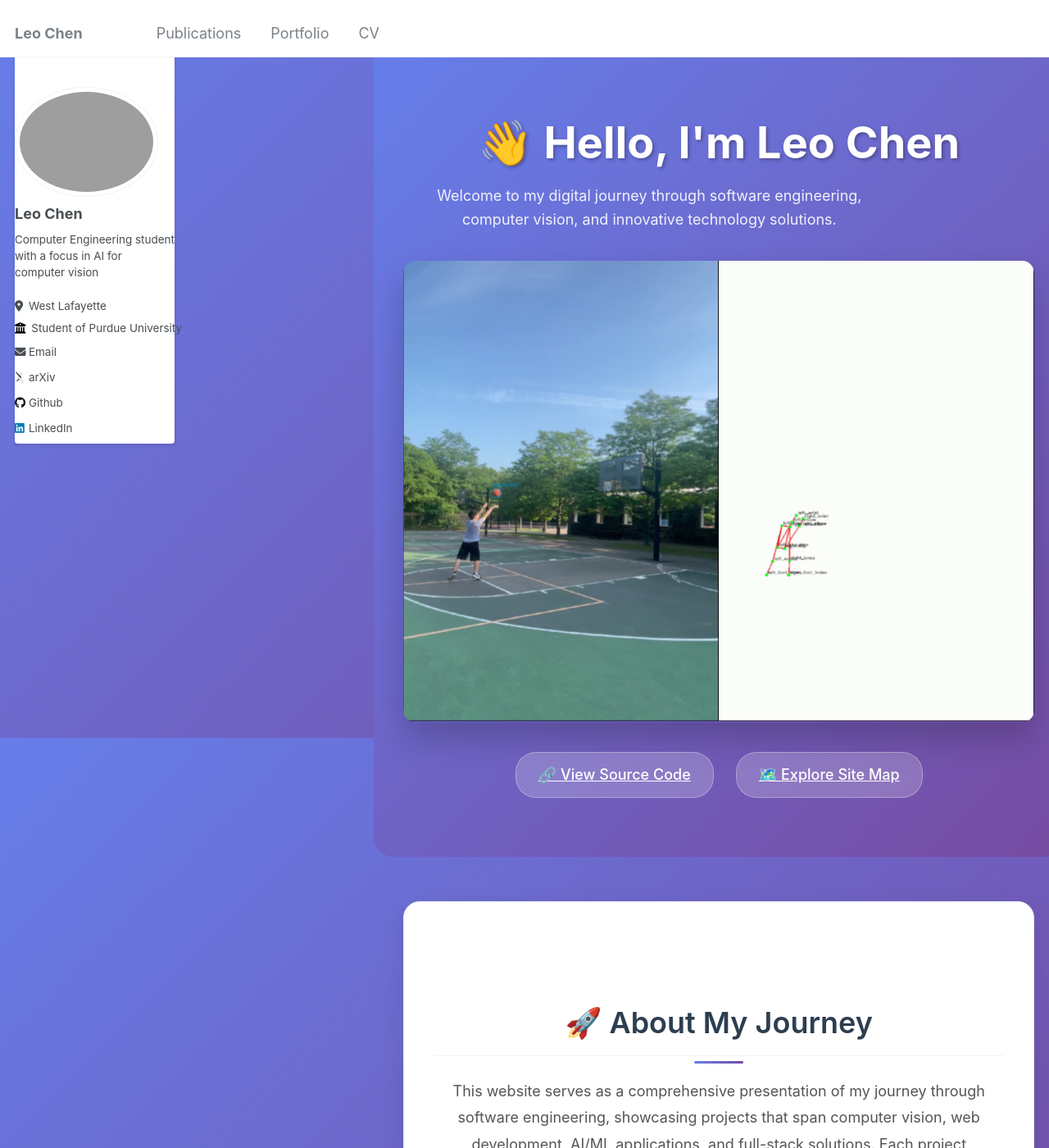
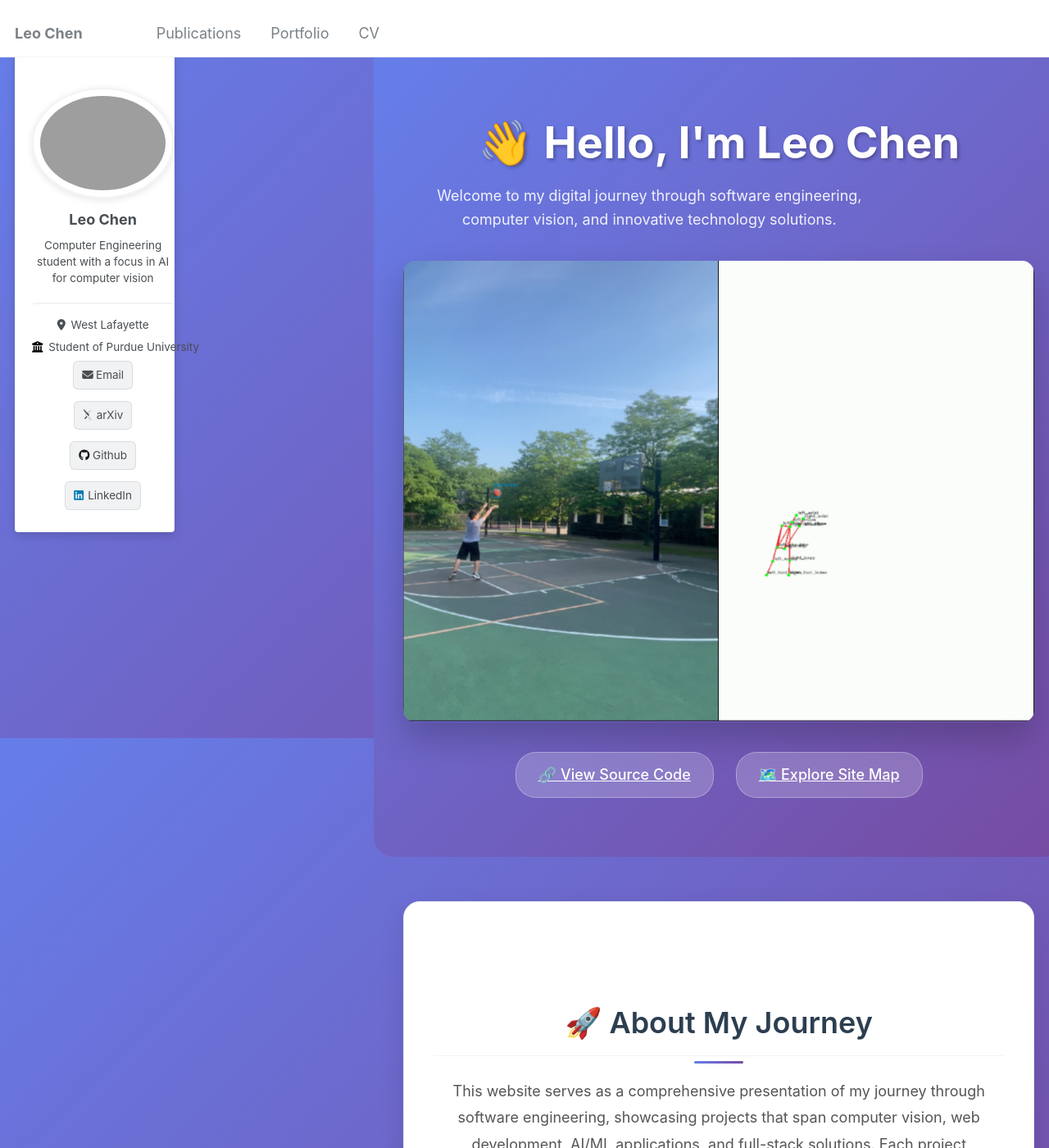
Before and after one commit to LeoChen21/LeoChen21.github.io, a Jekyll site: the page built from _pages/about.md, in a window 1280 px wide and 1400 px high. Shown: the whole window at 82% size. Built offline with Jekyll 4.4.1, drawn with Linux system fonts in a browser that asks for light colours; some web fonts are replaced.

Commit message:
fixed sidebar

```diff
--- a/_sass/_sidebar.scss
+++ b/_sass/_sidebar.scss
@@ -12,9 +12,11 @@
 
   @include clearfix();
   margin-bottom: 1em;
+  padding: 20px;
   background-color: #ffffff;
   border-radius: $border-radius;
-  box-shadow: 0 2px 5px rgba(0, 0, 0, 0.1);
+  box-shadow: 0 4px 12px rgba(0, 0, 0, 0.15);
+  border: 1px solid rgba(0, 0, 0, 0.05);
 
   @media screen and (min-width: $sidebar-screen-min-width) {
     height: auto;
@@ -90,15 +92,23 @@
     display: block;
     width: auto;
     height: auto;
+    text-align: center;
+    margin-bottom: 15px;
   }
 
   img {
     max-width: 175px;
     border-radius: 50%;
+    transition: transform 0.3s ease;
 
     @include breakpoint($large) {
-      padding: 5px;
-      border: 1px solid $border-color;
+      padding: 8px;
+      border: 2px solid $border-color;
+      box-shadow: 0 2px 8px rgba(0, 0, 0, 0.1);
+    }
+
+    &:hover {
+      transform: scale(1.05);
     }
   }
 }
@@ -106,15 +116,16 @@
 .author__content {
   display: table-cell;
   vertical-align: top;
-  padding-left: 15px;
-  padding-right: 25px;
-  line-height: 1;
+  padding-left: 20px;
+  padding-right: 20px;
+  line-height: 1.4;
 
   @include breakpoint($large) {
     display: block;
     width: 100%;
     padding-left: 0;
     padding-right: 0;
+    text-align: center;
   }
 }
 
@@ -189,23 +200,25 @@
   position: absolute;
   right: 0;
   margin-top: 15px;
-  padding: 10px;
+  padding: 15px;
   list-style-type: none;
   border: 1px solid $border-color;
   border-radius: $border-radius;
   background: #fff;
   z-index: -1;
-  box-shadow: 0 0 10px rgba(#000, 0.25);
+  box-shadow: 0 4px 15px rgba(#000, 0.2);
   cursor: default;
 
   @include breakpoint($large) {
     display: block;
     position: relative;
-    margin: 0;
-    padding: 0;
+    margin: 15px 0 0 0;
+    padding: 15px 0 0 0;
     border: 0;
+    border-top: 2px solid $lighter-gray;
     background: transparent;
     box-shadow: none;
+    text-align: center;
   }
 
   &:before {
@@ -248,16 +261,31 @@
 
   a {
     display: block;
-    margin-bottom: 5px;
-    padding-right: 5px;
-    padding-top: 2px;
-    padding-bottom: 2px;
+    margin-bottom: 8px;
+    padding: 8px 12px;
     color: inherit;
     font-size: $type-size-5;
     text-decoration: none;
+    border-radius: 6px;
+    transition: all 0.3s ease;
+
+    @include breakpoint($large) {
+      display: inline-block;
+      margin: 0 4px 8px 4px;
+      padding: 6px 10px;
+      background-color: rgba($primary-color, 0.1);
+      border: 1px solid rgba($primary-color, 0.2);
+    }
 
     &:hover {
-      text-decoration: underline;
+      text-decoration: none;
+      transform: translateY(-2px);
+
+      @include breakpoint($large) {
+        background-color: rgba($primary-color, 0.2);
+        border-color: rgba($primary-color, 0.4);
+        box-shadow: 0 2px 8px rgba($primary-color, 0.3);
+      }
     }
   }
 }
```
Also changed, not shown: 2 other files.
